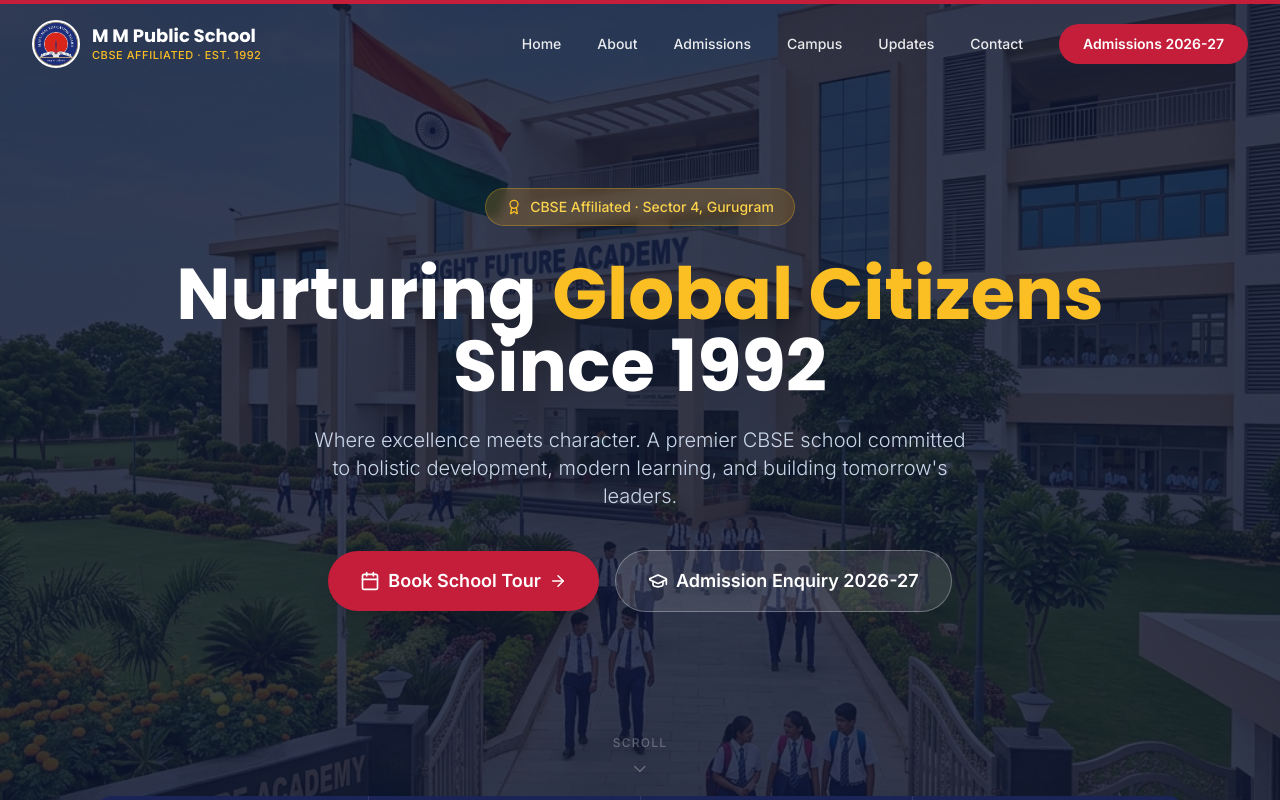
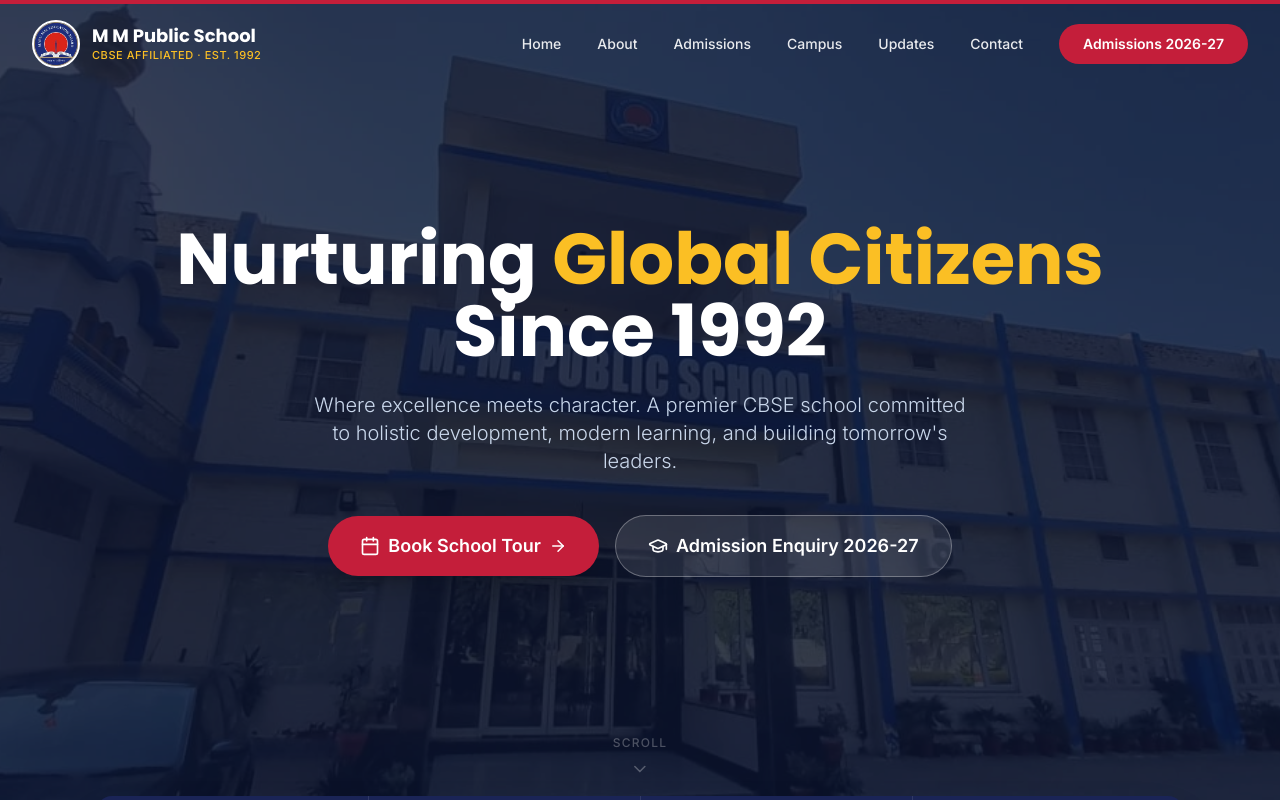
Before and after one commit to RohitRathi4494/mmps-rebrand, a React (Vite) app: page / in a window 1280 px wide. Shown: the top 800 px of the page. Built offline with nearby package versions, Linux system fonts and the light colour scheme.

Commit message:
feat: initialize school website project with header, hero section, and stats component

```diff
--- a/src/App.jsx
+++ b/src/App.jsx
@@ -148,12 +148,6 @@
       <div className="absolute inset-0 hero-overlay" />
 
       <div className="relative z-10 max-w-7xl mx-auto px-4 sm:px-6 lg:px-8 text-center">
-        {/* CBSE Badge */}
-        <div className="inline-flex items-center gap-2 px-5 py-2 rounded-full bg-gold-500/20 backdrop-blur-sm text-gold-300 text-sm font-medium mb-8 animate-fade-in border border-gold-400/30">
-          <Award size={16} className="text-gold-400" />
-          <span>CBSE Affiliated · Sector 4, Gurugram</span>
-        </div>
-
         {/* Main Headline */}
         <h2 className="font-heading font-bold text-4xl sm:text-5xl md:text-6xl lg:text-7xl text-white leading-tight mb-6 animate-fade-in" style={{ animationDelay: '0.2s' }}>
           Nurturing{' '}
```
Also changed, not shown: public/images/hero-school.png, school.webp (added).
